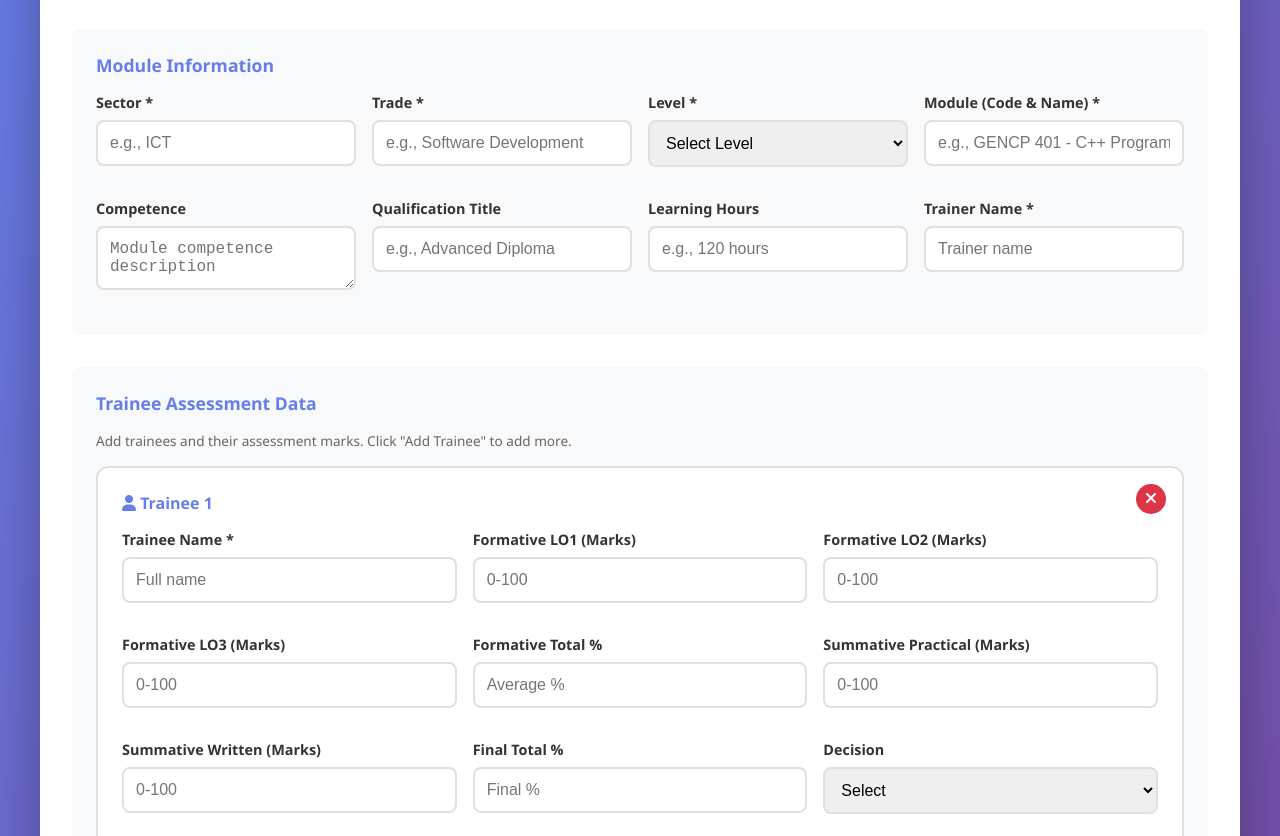
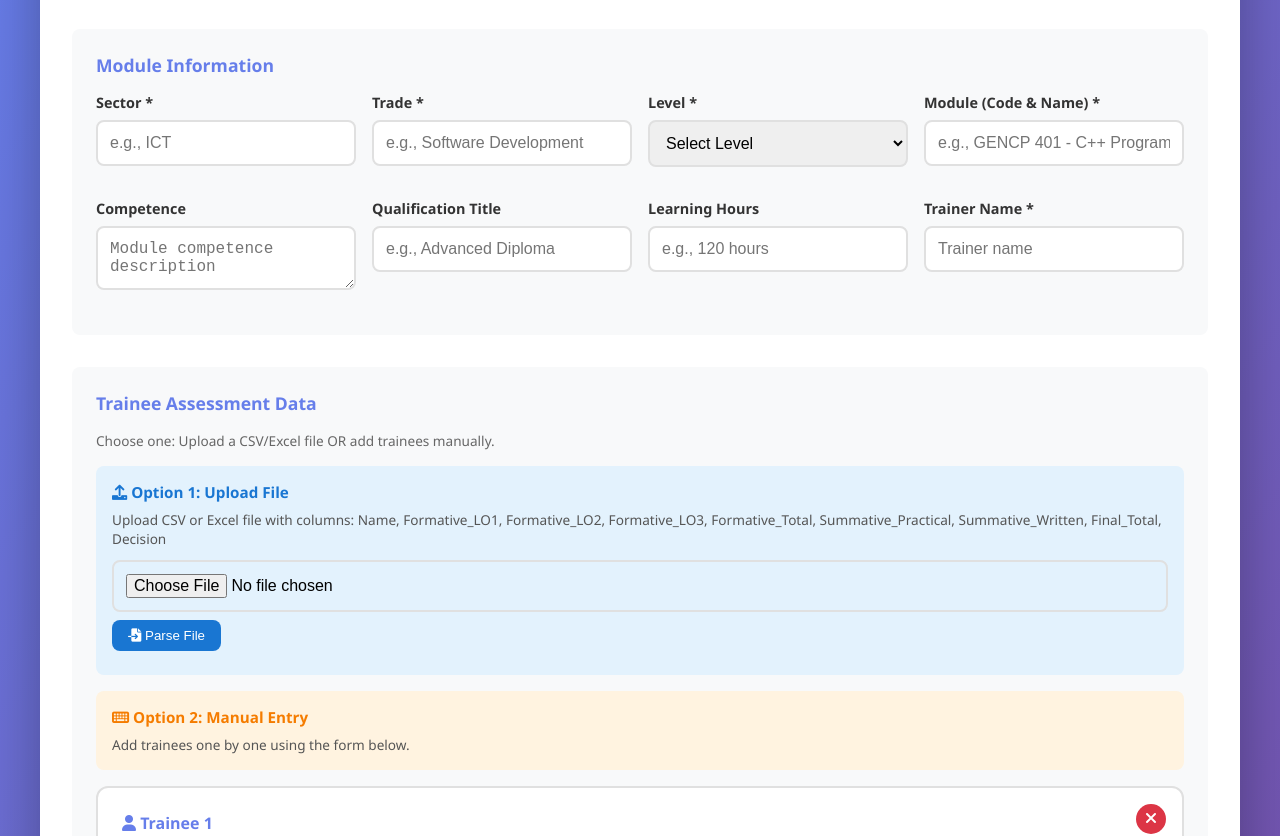
Before and after one commit to Leonardus437/rtb-document-planner, a website: page frontend/trainer-report-wizard.html in a window 1280 px wide. Shown: the part 132-968 px from the top of the page. Drawn offline with Linux system fonts and the light colour scheme.

Commit message:
Add CSV file upload feature for trainee data import

```diff
--- a/frontend/trainer-report-wizard.html
+++ b/frontend/trainer-report-wizard.html
@@ -243,10 +243,26 @@
 
             <div class="form-section">
                 <h3>Trainee Assessment Data</h3>
-                <p style="color: #666; font-size: 0.85rem; margin-bottom: 1rem;">Add trainees and their assessment marks. Click "Add Trainee" to add more.</p>
+                <p style="color: #666; font-size: 0.85rem; margin-bottom: 1rem;">Choose one: Upload a CSV/Excel file OR add trainees manually.</p>
+
+                <div style="background: #e3f2fd; padding: 1rem; border-radius: 0.5rem; margin-bottom: 1rem;">
+                    <h4 style="color: #1976d2; margin-bottom: 0.5rem; font-size: 0.95rem;"><i class="fas fa-upload"></i> Option 1: Upload File</h4>
+                    <p style="font-size: 0.85rem; color: #555; margin-bottom: 0.75rem;">Upload CSV or Excel file with columns: Name, Formative_LO1, Formative_LO2, Formative_LO3, Formative_Total, Summative_Practical, Summative_Written, Final_Total, Decision</p>
+                    <input type="file" id="fileUpload" accept=".csv,.xlsx,.xls" style="margin-bottom: 0.5rem;">
+                    <button type="button" onclick="parseFile()" style="padding: 0.5rem 1rem; background: #1976d2; color: white; border: none; border-radius: 0.5rem; cursor: pointer;">
+                        <i class="fas fa-file-import"></i> Parse File
+                    </button>
+                    <div id="fileStatus" style="margin-top: 0.5rem; font-size: 0.85rem;"></div>
+                </div>
+
+                <div style="background: #fff3e0; padding: 1rem; border-radius: 0.5rem; margin-bottom: 1rem;">
+                    <h4 style="color: #f57c00; margin-bottom: 0.5rem; font-size: 0.95rem;"><i class="fas fa-keyboard"></i> Option 2: Manual Entry</h4>
+                    <p style="font-size: 0.85rem; color: #555;">Add trainees one by one using the form below.</p>
+                </div>
+
                 <div id="traineesContainer"></div>
                 <button type="button" class="btn-add-row" onclick="addTraineeCard()">
-                    <i class="fas fa-plus"></i> Add Trainee
+                    <i class="fas fa-plus"></i> Add Trainee Manually
                 </button>
             </div>
 
@@ -272,7 +288,54 @@
         const API_URL = CONFIG?.API_URL || 'http://localhost:5000';
         let traineeCount = 0;
 
-        function addTraineeCard() {
+        function parseFile() {
+            const fileInput = document.getElementById('fileUpload');
+            const file = fileInput.files[0];
+            const statusDiv = document.getElementById('fileStatus');
+
+            if (!file) {
+                statusDiv.innerHTML = '<span style="color: #d32f2f;">Please select a file first</span>';
+                return;
+            }
+
+            statusDiv.innerHTML = '<span style="color: #1976d2;"><i class="fas fa-spinner fa-spin"></i> Parsing file...</span>';
+
+            const reader = new FileReader();
+            reader.onload = function(e) {
+                try {
+                    const text = e.target.result;
+                    let trainees = [];
+
+                    const lines = text.split('\n');
+                    for (let i = 1; i < lines.length; i++) {
+                        if (!lines[i].trim()) continue;
+                        const values = lines[i].split(',');
+                        const trainee = {
+                            name: values[0]?.trim() || '',
+                            formative_lo1: values[1]?.trim() || '',
+                            formative_lo2: values[2]?.trim() || '',
+                            formative_lo3: values[3]?.trim() || '',
+                            formative_total: values[4]?.trim() || '',
+                            summative_practical: values[5]?.trim() || '',
+                            summative_written: values[6]?.trim() || '',
+                            final_total: values[7]?.trim() || '',
+                            decision: values[8]?.trim() || ''
+                        };
+                        if (trainee.name) trainees.push(trainee);
+                    }
+
+                    document.getElementById('traineesContainer').innerHTML = '';
+                    traineeCount = 0;
+                    trainees.forEach(trainee => addTraineeCard(trainee));
+                    statusDiv.innerHTML = `<span style="color: #2e7d32;"><i class="fas fa-check-circle"></i> Parsed ${trainees.length} trainees!</span>`;
+                } catch (error) {
+                    statusDiv.innerHTML = `<span style="color: #d32f2f;">Error: ${error.message}</span>`;
+                }
+            };
+            reader.readAsText(file);
+        }
+
+        function addTraineeCard(data = null) {
             traineeCount++;
             const container = document.getElementById('traineesContainer');
             const card = document.createElement('div');
@@ -283,43 +346,43 @@
                 <div class="form-grid">
                     <div class="form-group">
                         <label>Trainee Name *</label>
-                        <input type="text" class="trainee-field" data-field="name" placeholder="Full name" required>
+                        <input type="text" class="trainee-field" data-field="name" placeholder="Full name" value="${data?.name || ''}" required>
                     </div>
                     <div class="form-group">
                         <label>Formative LO1 (Marks)</label>
-                        <input type="number" class="trainee-field" data-field="formative_lo1" placeholder="0-100" min="0" max="100">
+                        <input type="number" class="trainee-field" data-field="formative_lo1" placeholder="0-100" min="0" max="100" value="${data?.formative_lo1 || ''}">
                     </div>
                     <div class="form-group">
                         <label>Formative LO2 (Marks)</label>
-                        <input type="number" class="trainee-field" data-field="formative_lo2" placeholder="0-100" min="0" max="100">
+                        <input type="number" class="trainee-field" data-field="formative_lo2" placeholder="0-100" min="0" max="100" value="${data?.formative_lo2 || ''}">
                     </div>
                     <div class="form-group">
                         <label>Formative LO3 (Marks)</label>
-                        <input type="number" class="trainee-field" data-field="formative_lo3" placeholder="0-100" min="0" max="100">
+                        <input type="number" class="trainee-field" data-field="formative_lo3" placeholder="0-100" min="0" max="100" value="${data?.formative_lo3 || ''}">
                     </div>
                     <div class="form-group">
                         <label>Formative Total %</label>
-                        <input type="number" class="trainee-field" data-field="formative_total" placeholder="Average %" min="0" max="100">
+                        <input type="number" class="trainee-field" data-field="formative_total" placeholder="Average %" min="0" max="100" value="${data?.formative_total || ''}">
                     </div>
                     <div class="form-group">
                         <label>Summative Practical (Marks)</label>
-                        <input type="number" class="trainee-field" data-field="summative_practical" placeholder="0-100" min="0" max="100">
+                        <input type="number" class="trainee-field" data-field="summative_practical" placeholder="0-100" min="0" max="100" value="${data?.summative_practical || ''}">
                     </div>
                     <div class="form-group">
                         <label>Summative Written (Marks)</label>
-                        <input type="number" class="trainee-field" data-field="summative_written" placeholder="0-100" min="0" max="100">
+                        <input type="number" class="trainee-field" data-field="summative_written" placeholder="0-100" min="0" max="100" value="${data?.summative_written || ''}">
                     </div>
                     <div class="form-group">
                         <label>Final Total %</label>
-                        <input type="number" class="trainee-field" data-field="final_total" placeholder="Final %" min="0" max="100">
+                        <input type="number" class="trainee-field" data-field="final_total" placeholder="Final %" min="0" max="100" value="${data?.final_total || ''}">
                     </div>
                     <div class="form-group">
                         <label>Decision</label>
                         <select class="trainee-field" data-field="decision">
-                            <option value="">Select</option>
-                            <option value="Pass">Pass</option>
-                            <option value="Fail">Fail</option>
-                            <option value="Reassessment">Reassessment</option>
+                            <option value="" ${!data?.decision ? 'selected' : ''}>Select</option>
+                            <option value="Pass" ${data?.decision === 'Pass' ? 'selected' : ''}>Pass</option>
+                            <option value="Fail" ${data?.decision === 'Fail' ? 'selected' : ''}>Fail</option>
+                            <option value="Reassessment" ${data?.decision === 'Reassessment' ? 'selected' : ''}>Reassessment</option>
                         </select>
                     </div>
                 </div>
```
